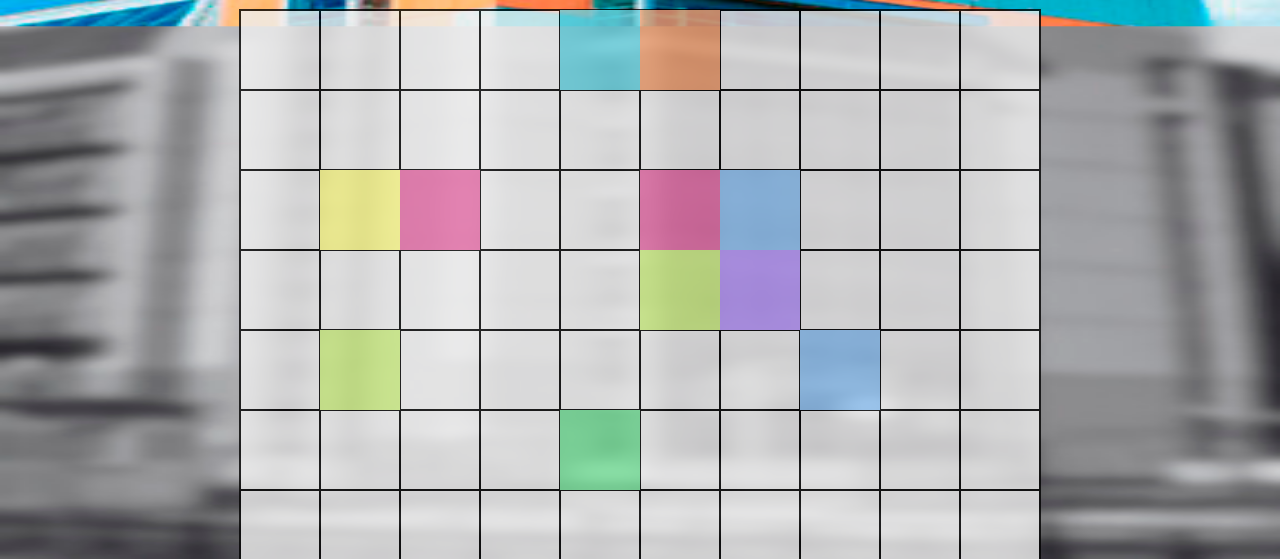
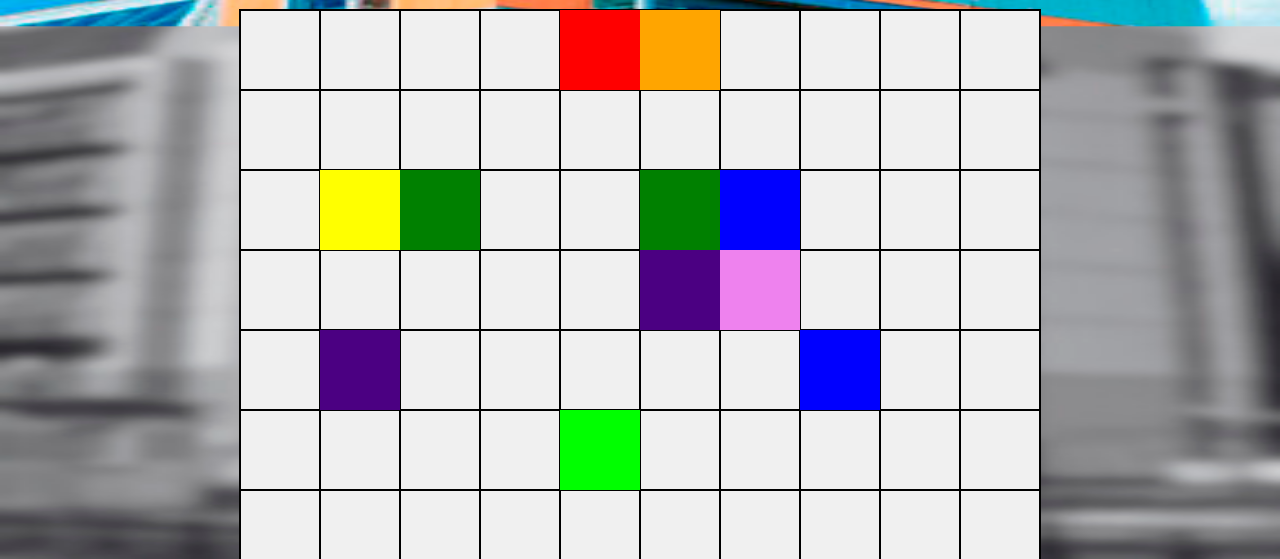
Before and after one commit to jacio1/ConnectDots, a plain HTML site: page level2.html in a window 1280 px wide. Shown: the part 241-800 px from the top of the page. Drawn offline with Linux system fonts and the light colour scheme.

Commit message:
Add files via upload

```diff
--- a/js/app2.js
+++ b/js/app2.js
@@ -5,24 +5,24 @@ const gridSize = 10;
 
 // Массив с цветными клетками
 const colorCells = [
-  { index: 4, color: '#68d3e1' },
-  { index: 5, color: '#f3a273' },
-  { index: 21, color: '#fefc8e' },
-  { index: 22, color: '#e76fa9' },
-  { index: 25, color: '#e76fa9' },
-  { index: 26, color: '#92c5f5' },
-  { index: 35, color: '#d0f187' },
-  { index: 36, color: '#ba99fc' },
-  { index: 41, color: '#d0f187' },
-  { index: 47, color: '#92c5f5' },
-  { index: 54, color: '#75df98' },
-  { index: 72, color: '#75df98' },
-  { index: 73, color: '#fefc8e' },
-  { index: 77, color: '#eb6e7b' },
-  { index: 78, color: '#ba99fc' },
-  { index: 86, color: '#68d3e1' },
-  { index: 88, color: '#f3a273' },
-  { index: 99, color: '#eb6e7b' },
+  { index: 4, color: '#ff0000' },
+  { index: 5, color: '#ffa500' },
+  { index: 21, color: '#ffff00' },
+  { index: 22, color: '#008000' },
+  { index: 25, color: '#008000' },
+  { index: 26, color: '#0000ff' },
+  { index: 35, color: '#4B0082' },
+  { index: 36, color: '#ee82ee' },
+  { index: 41, color: '#4B0082' },
+  { index: 47, color: '#0000ff' },
+  { index: 54, color: '#00ff00' },
+  { index: 72, color: '#00ff00' },
+  { index: 73, color: '#ffff00' },
+  { index: 77, color: '#42aaff' },
+  { index: 78, color: '#ee82ee' },
+  { index: 86, color: '#ff0000' },
+  { index: 88, color: '#ffa500' },
+  { index: 99, color: '#42aaff' },
 ];
 
 // Рисуем сетку и клетки
@@ -155,6 +155,8 @@ function drawWire(e) {
           imageElement.src = './images/bonch-level2.png'; // Меняем изображение
           isImageChanged = true; // Устанавливаем флаг, чтобы изображение не менялось снова
           nextLevelButton.style.display = 'block'; // Показываем кнопку "Следующий уровень"
+          myCanvas.style.opacity = '0'
+
         }
         isDrawing = false; // Прекращаем рисование
       }
@@ -216,9 +218,9 @@ function restartGame() {
   connectedCells = new Set(); // Очищаем Set при перезапуске
   isImageChanged = false; // Сбрасываем флаг imageChanged при перезапуске игры
 
-  imageElement.src = './images/bonch-blur1.jpg'; // Возвращаем исходное изображение
+  imageElement.src = './images/bonch-blur1.png'; // Возвращаем исходное изображение
   nextLevelButton.style.display = 'none'; // Скрываем кнопку "Следующий уровень"
-
+  myCanvas.style.opacity = '1'
   lines = [];
 
   drawGrid();
--- a/js/app3.js
+++ b/js/app3.js
@@ -223,6 +223,7 @@ function restartGame() {
 
   imageElement.src = './images/bonch-blur2.png'; // Возвращаем исходное изображение
   nextLevelButton.style.display = 'none'; // Скрываем кнопку "Следующий уровень"
+  myCanvas.style.opacity = '1'
 
   lines = [];
 
--- a/level2.html
+++ b/level2.html
@@ -10,7 +10,7 @@
       height: 100%;
     }
     canvas{
-      opacity: 0.8;
+      opacity: 1;
     }
   </style>
 </head>
```
Also changed, not shown: js/app1.js (+41 -18 lines).
